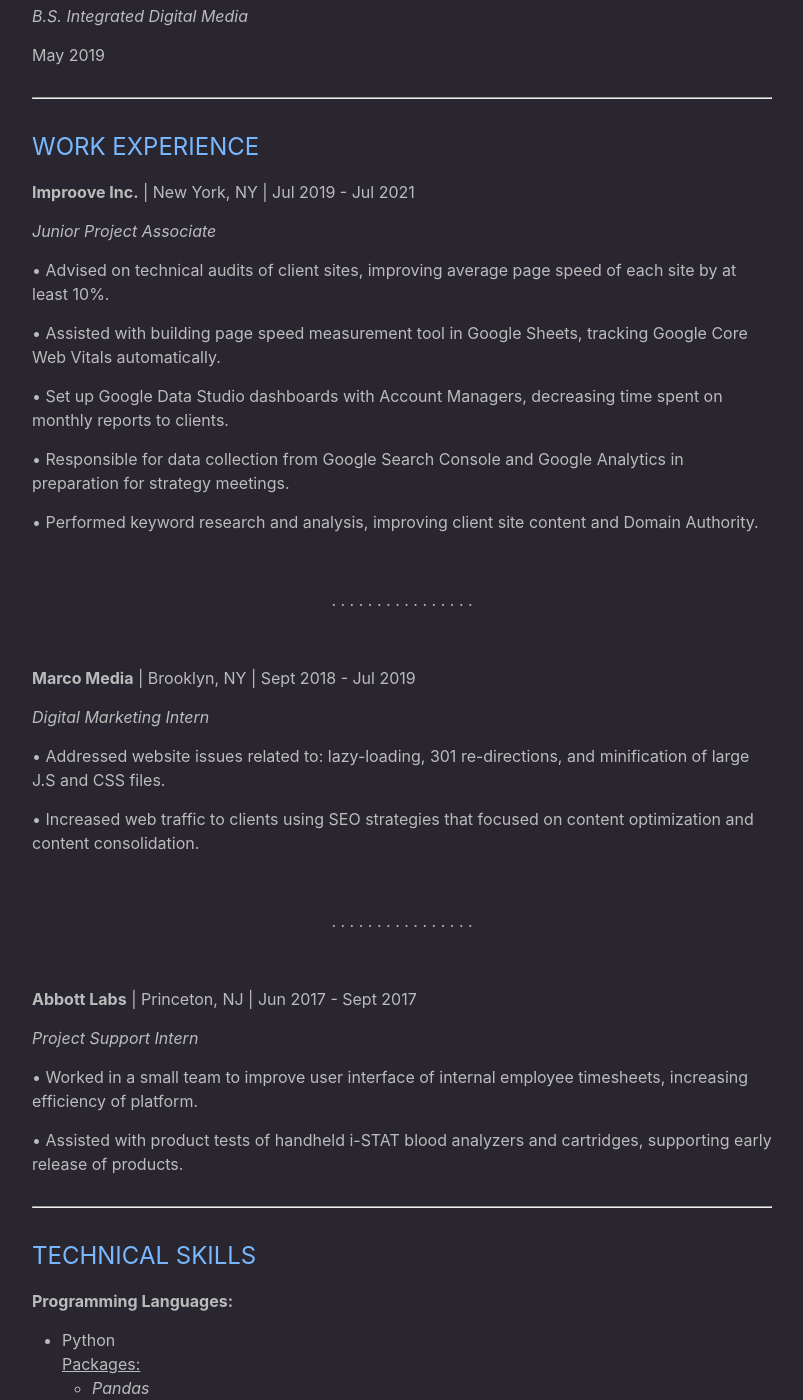
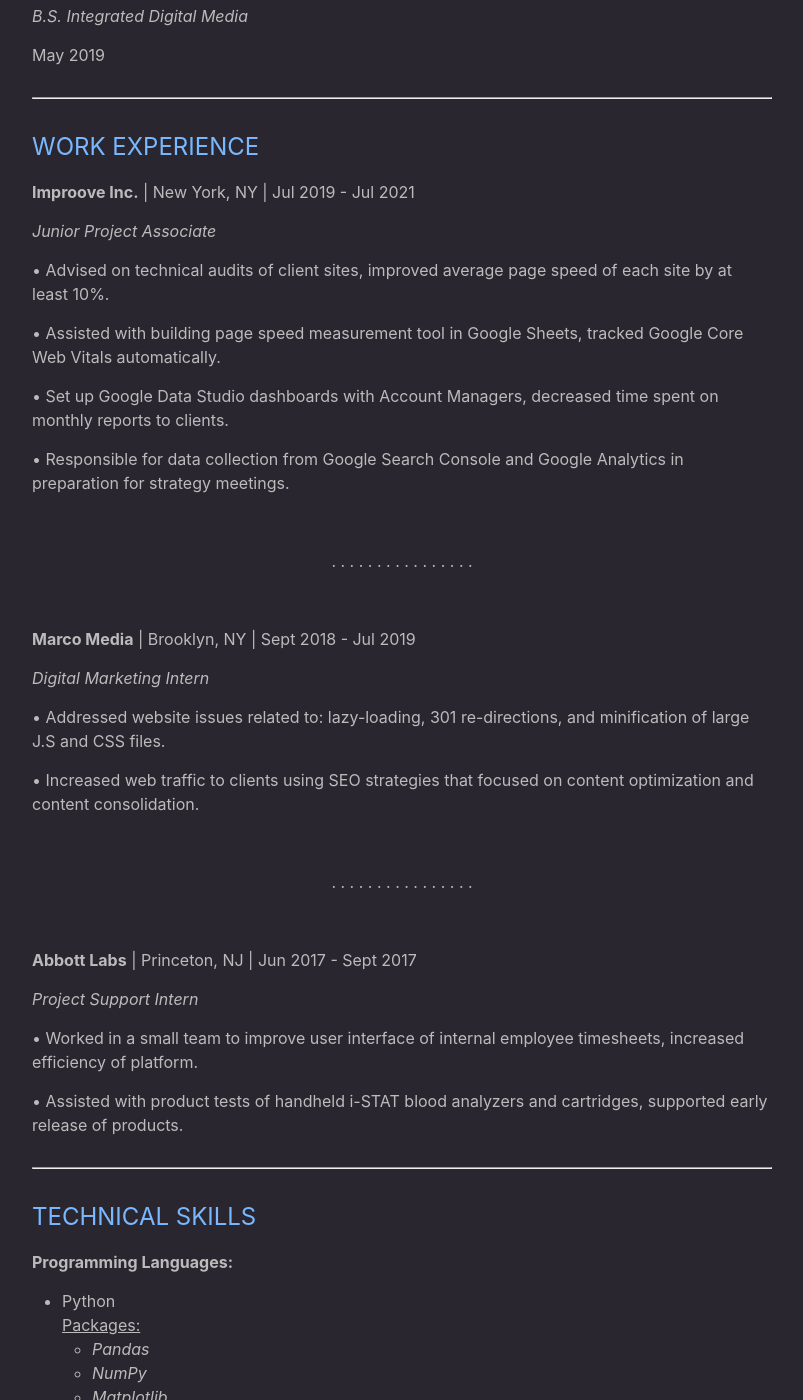
Before and after one commit to xyjiang970/xyjiang970.github.io, a Jekyll site: the page built from resume/resume.md, in a window 1280 px wide and 1400 px high, scrolled down 892 px. Shown: the whole window, without its empty margins (238-1041 px from the left). Built offline with Jekyll 4.4.1, drawn with Linux system fonts in a browser that asks for light colours; some of the changed text lies outside the part shown.

Commit message:
Update resume.md

```diff
--- a/resume/resume.md
+++ b/resume/resume.md
@@ -53,15 +53,13 @@
 
 _Junior Project Associate_
 
-• Advised on technical audits of client sites, improving average page speed of each site by at least 10%.
+• Advised on technical audits of client sites, improved average page speed of each site by at least 10%.
 
-• Assisted with building page speed measurement tool in Google Sheets, tracking Google Core Web Vitals automatically.
+• Assisted with building page speed measurement tool in Google Sheets, tracked Google Core Web Vitals automatically.
 
-• Set up Google Data Studio dashboards with Account Managers, decreasing time spent on monthly reports to clients.
+• Set up Google Data Studio dashboards with Account Managers, decreased time spent on monthly reports to clients.
 
 • Responsible for data collection from Google Search Console and Google Analytics in preparation for strategy meetings.
-
-• Performed keyword research and analysis, improving client site content and Domain Authority.
 
 <br>
 <p align="center">. . . . . . . . . . . . . . . . </p>
@@ -83,9 +81,9 @@
 
 _Project Support Intern_
 
-• Worked in a small team to improve user interface of internal employee timesheets, increasing efficiency of platform.
+• Worked in a small team to improve user interface of internal employee timesheets, increased efficiency of platform.
 
-• Assisted with product tests of handheld i-STAT blood analyzers and cartridges, supporting early release of products.
+• Assisted with product tests of handheld i-STAT blood analyzers and cartridges, supported early release of products.
 
 -----------------------------
 ## [TECHNICAL SKILLS](#technical-skills)
```
Also changed, not shown: other parts of resume/resume.md (+2 -1 lines).
